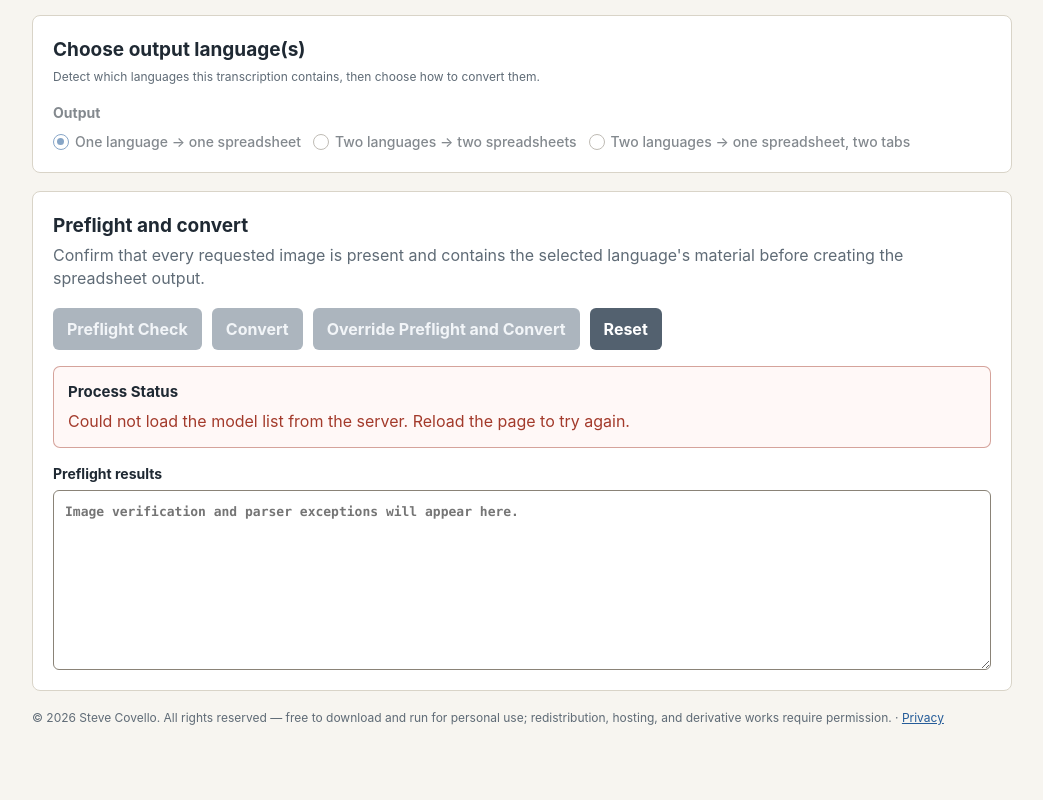
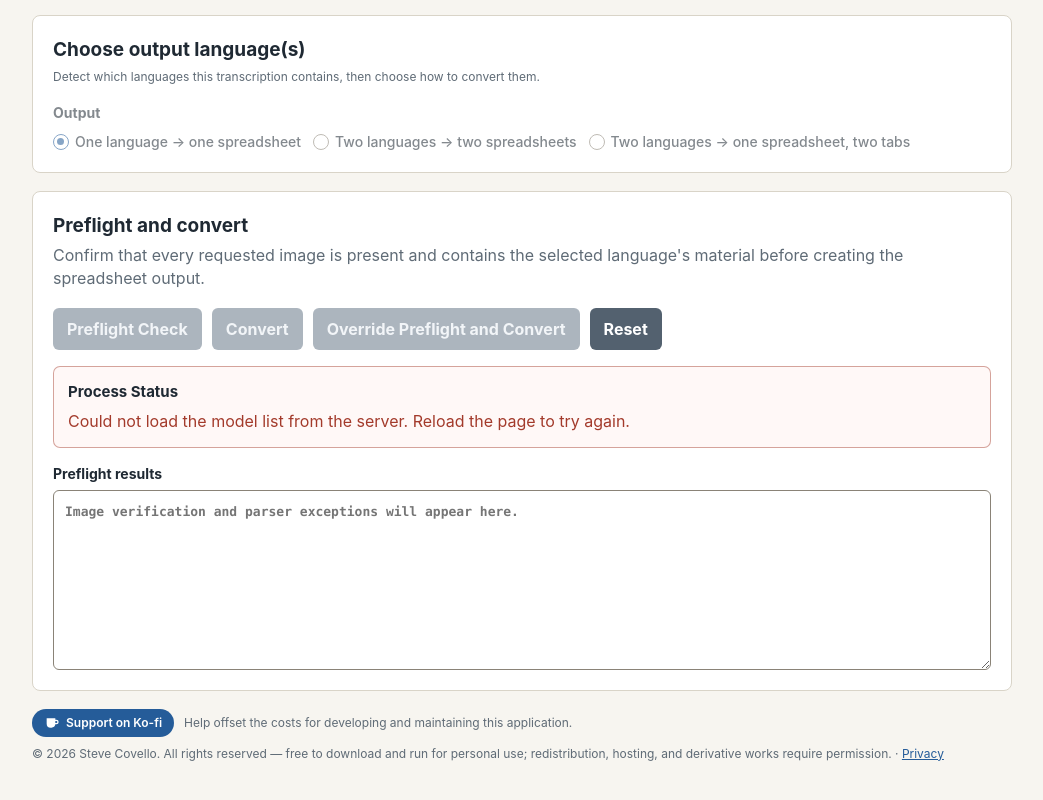
Before and after one commit to weevie833/Customizable-Transcriber, a plain HTML site: page xls_conversion/index.html in a window 1280 px wide. Shown: the part 691-1491 px from the top of the page, without its empty margins (118-1161 px from the left). Before the commit the page ends 1466 px from the top, so only its background shows below. Drawn offline with Linux system fonts and the light colour scheme; files that its build step writes are made by us from their sources; no server answers; files whose address does not match are found by name.

Commit message:
Add Ko-fi donation row above the footer license line
A styled link (no external image, so the CSP is unchanged and nothing is
sent to Ko-fi until it is clicked), with an Italian translation.

Co-Authored-By: Claude Opus 5.5 <noreply@anthropic.com>

```diff
--- a/static/base.css
+++ b/static/base.css
@@ -220,6 +220,35 @@ h1 {
 .license a {
   color: #255c99;
 }
+
+/* Ko-fi donation row above the license line (FOOTER_SUPPORT_HTML in
+   pages/__init__.py). App blue, not Ko-fi's light blue: white text on
+   Ko-fi's brand colour fails WCAG AA contrast. */
+.footer-support {
+  display: flex;
+  flex-wrap: wrap;
+  align-items: center;
+  gap: 6px 10px;
+  margin-bottom: 8px;
+}
+.kofi-button {
+  display: inline-flex;
+  align-items: center;
+  gap: 6px;
+  padding: 5px 12px;
+  border-radius: 999px;
+  background: #255c99;
+  color: #fff !important;
+  font-weight: 600;
+  text-decoration: none;
+}
+.kofi-button:hover {
+  background: #1d4a7c;
+}
+.kofi-button:focus-visible {
+  outline: 3px solid #255c99;
+  outline-offset: 2px;
+}
 @media (max-width: 520px) {
   .site-header { flex-direction: column; }
 }
--- a/static/i18n.js
+++ b/static/i18n.js
@@ -80,6 +80,9 @@
     // covers every page instead of one per distinct wording.
     "© 2026 Steve Covello. All rights reserved — free to download and run for personal use; redistribution, hosting, and derivative works require permission. ·":
       "© 2026 Steve Covello. Tutti i diritti riservati — libero da scaricare ed eseguire per uso personale; la ridistribuzione, l'hosting e le opere derivate richiedono un'autorizzazione. ·",
+    "Support on Ko-fi": "Sostieni su Ko-fi",
+    "Help offset the costs for developing and maintaining this application.":
+      "Aiuta a coprire i costi di sviluppo e manutenzione di questa applicazione.",
 
     // Source folder / run controls shared by Transcribe + Test Mode
     "Source folder": "Cartella di origine",
--- a/xls_conversion/index.html
+++ b/xls_conversion/index.html
@@ -179,7 +179,11 @@
         <div id="downloadRows" class="action-row"></div>
       </section>
 
-      <footer>&copy; 2026 Steve Covello. All rights reserved — free to download and run for personal use; redistribution, hosting, and derivative works require permission. &middot; <a href="/privacy">Privacy</a> <span id="app-version"></span></footer>
+      <footer>
+        <!-- Same markup as FOOTER_SUPPORT_HTML in pages/__init__.py; keep the Ko-fi URL in sync. -->
+        <div class="footer-support"><a class="kofi-button" href="https://ko-fi.com/forestiero" target="_blank" rel="noopener noreferrer"><svg aria-hidden="true" focusable="false" viewBox="0 0 24 24" width="16" height="16"><path fill="currentColor" d="M4 5h13v2h1.5a3.5 3.5 0 0 1 0 7H17a6 6 0 0 1-6 5H10a6 6 0 0 1-6-6V5zm13 4v3h1.5a1.5 1.5 0 0 0 0-3H17z"/></svg><span>Support on Ko-fi</span></a><span>Help offset the costs for developing and maintaining this application.</span></div>
+        <div>&copy; 2026 Steve Covello. All rights reserved — free to download and run for personal use; redistribution, hosting, and derivative works require permission. &middot; <a href="/privacy">Privacy</a> <span id="app-version"></span></div>
+      </footer>
     </main>
 
     <script src="/static/app-common.js"></script>
--- a/xls_conversion/styles.css
+++ b/xls_conversion/styles.css
@@ -697,6 +697,35 @@ footer a {
   color: var(--blue);
 }
 
+/* Ko-fi donation row above the license line (FOOTER_SUPPORT_HTML in
+   pages/__init__.py). App blue, not Ko-fi's light blue: white text on
+   Ko-fi's brand colour fails WCAG AA contrast. */
+.footer-support {
+  display: flex;
+  flex-wrap: wrap;
+  align-items: center;
+  gap: 6px 10px;
+  margin-bottom: 8px;
+}
+.kofi-button {
+  display: inline-flex;
+  align-items: center;
+  gap: 6px;
+  padding: 5px 12px;
+  border-radius: 999px;
+  background: #255c99;
+  color: #fff !important;
+  font-weight: 600;
+  text-decoration: none;
+}
+.kofi-button:hover {
+  background: #1d4a7c;
+}
+.kofi-button:focus-visible {
+  outline: 3px solid #255c99;
+  outline-offset: 2px;
+}
+
 [hidden] {
   display: none !important;
 }
```
Also changed, not shown: 1 other file.
